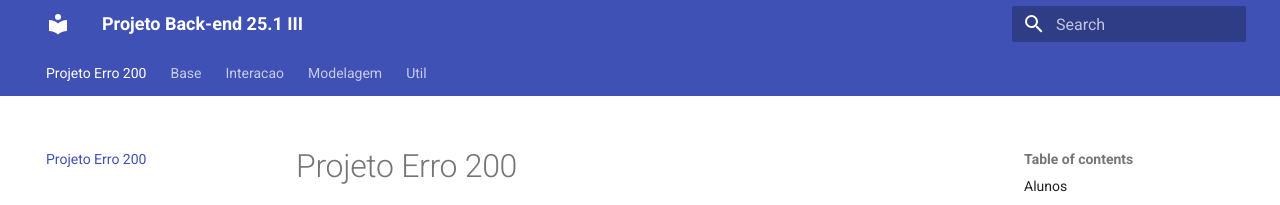
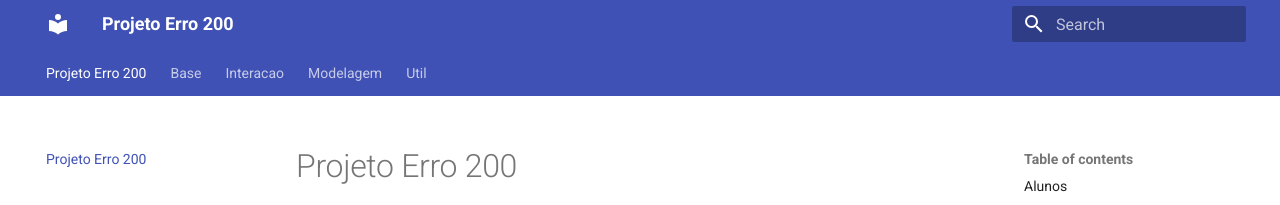
Before and after one commit to Projetos-de-Extensao/PBE_25.1_8001_III_Erro200, an MkDocs documentation site: the page built from docs/index.md, in a window 1280 px wide. Shown: the top 205 px of the page. Built offline with MkDocs 1.6.1 and Material for MkDocs 9.7.7, drawn with Linux system fonts in a browser that asks for light colours.

Commit message:
nome modificado

```diff
--- a/mkdocs.yml
+++ b/mkdocs.yml
@@ -1,4 +1,4 @@
-site_name: Projeto Back-end 25.1 III
+site_name: Projeto Erro 200
 
 theme:
   name: material
```
